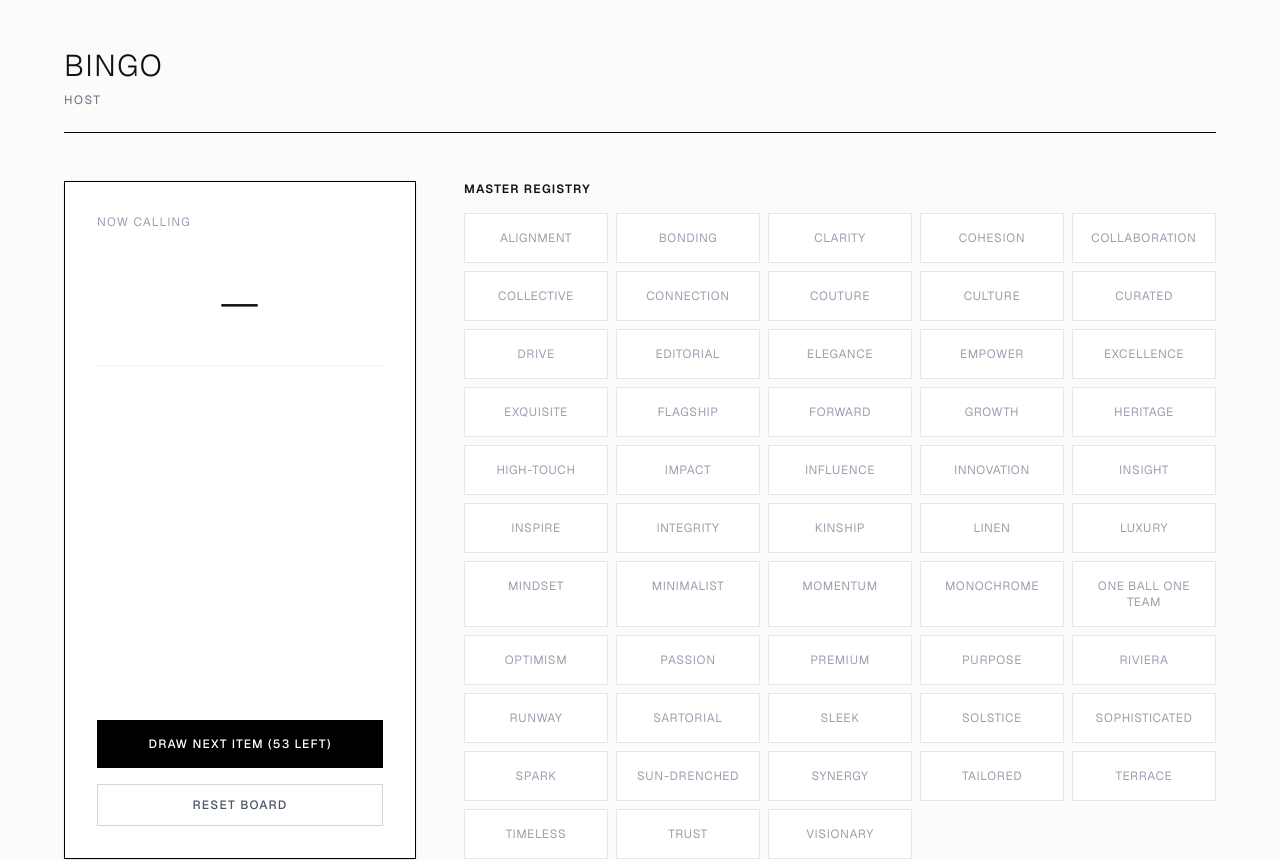
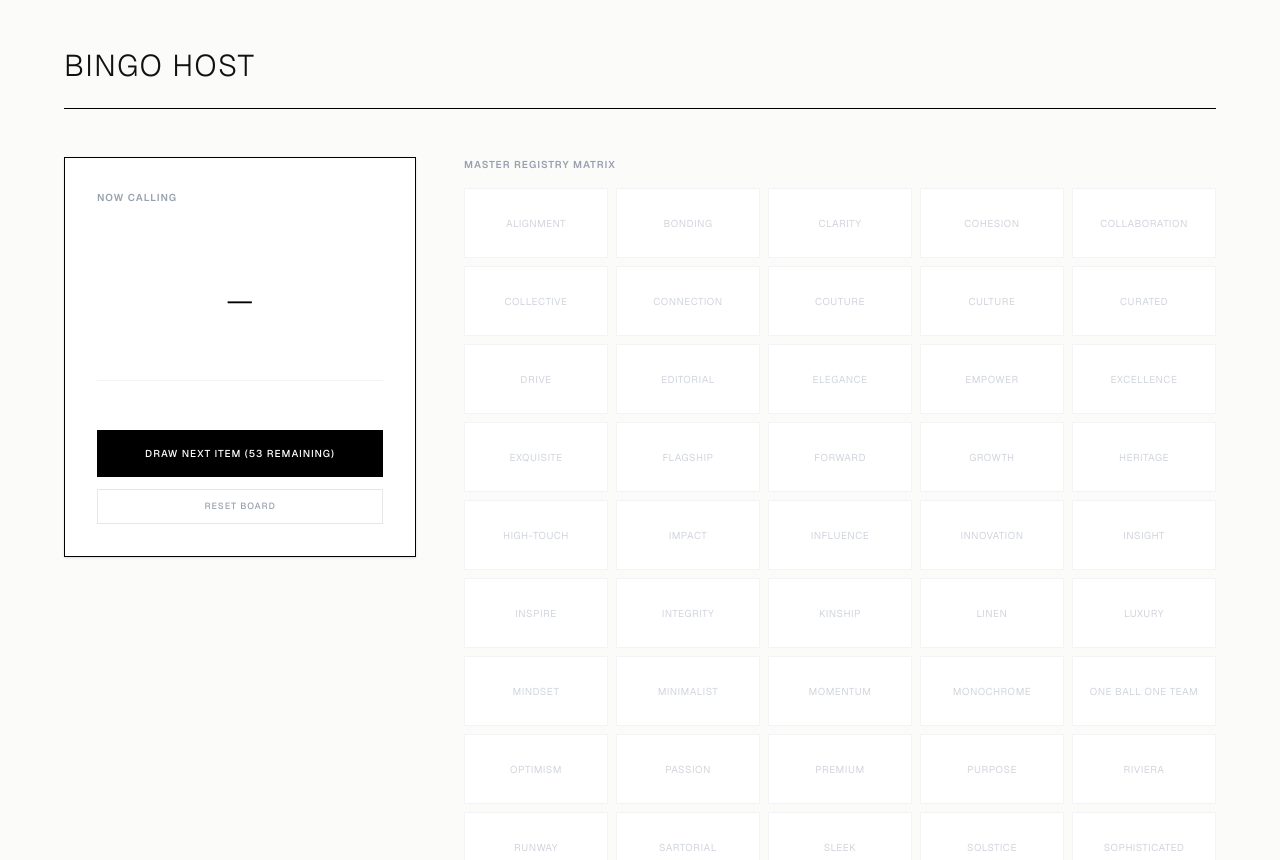
Before and after one commit to hypercubex/bingo, a Next.js app: page /host in a window 1280 px wide. Shown: the top 860 px of the page. Built offline with nearby package versions, Linux system fonts and the light colour scheme.

Commit message:
feature: host page with custom title

```diff
--- a/app/host/page.tsx
+++ b/app/host/page.tsx
@@ -4,16 +4,24 @@ import { useState, useEffect } from "react";
 import rawBingoData from "@/data/items.json";
 import { BingoData } from "@/types/bingo";
 
-// Cast JSON import to our verified type
 const bingoData = rawBingoData as BingoData;
 
 export default function HostPage() {
   const [availablePool, setAvailablePool] = useState<string[]>([]);
   const [calledItems, setCalledItems] = useState<string[]>([]);
   const [currentCall, setCurrentCall] = useState<string | null>(null);
+  const [gameTitle, setGameTitle] = useState<string>("BINGO");
 
   useEffect(() => {
     setAvailablePool(bingoData.items);
+
+    // Parse Title out of URL Hash
+    if (typeof window !== "undefined") {
+      const hash = window.location.hash.replace("#", "");
+      if (hash) {
+        setGameTitle(decodeURIComponent(hash));
+      }
+    }
   }, []);
 
   const drawNumber = (): void => {
@@ -30,7 +38,7 @@ export default function HostPage() {
   };
 
   const resetGame = (): void => {
-    if (confirm("Are you sure you want to reset the game?")) {
+    if (confirm("Are you sure you want to reset the game? This wipes all drawn items.")) {
       setAvailablePool(bingoData.items);
       setCalledItems([]);
       setCurrentCall(null);
@@ -39,53 +47,49 @@ export default function HostPage() {
 
   return (
     <div className="min-h-screen bg-[#FBFBFA] text-[#111111] font-sans antialiased px-6 py-12 md:px-16">
-      {/* Header */}
       <header className="border-b border-black pb-6 mb-12 text-center md:text-left tracking-widest uppercase">
-        <h1 className="text-3xl font-light">BINGO</h1>
-        <p className="text-xs text-gray-500 mt-2">Host</p>
+        <h1 className="text-3xl font-light">{gameTitle} HOST</h1>
       </header>
 
-      <div className="grid grid-cols-1 lg:grid-cols-3 gap-12">
-        {/* Controls & Current Call */}
-        <div className="lg:col-span-1 flex flex-col justify-between border border-black p-8 bg-white shadow-sm">
+      <div className="grid grid-cols-1 lg:grid-cols-3 gap-12 max-w-7xl mx-auto">
+        <div className="lg:col-span-1 flex flex-col justify-between border border-black p-8 bg-white h-[400px] shadow-sm">
           <div>
-            <span className="text-xs uppercase tracking-widest text-gray-400 block mb-2">Now Calling</span>
-            <div className="h-32 flex items-center justify-center border-b border-gray-100 mb-6">
-              <p className="text-4xl font-serif font-semibold tracking-wide text-center">
+            <span className="text-[10px] uppercase tracking-widest text-gray-400 block mb-4 font-semibold">Now Calling</span>
+            <div className="h-40 flex items-center justify-center border-b border-gray-100 mb-6">
+              <p className="text-3xl font-light tracking-wide text-center uppercase text-black">
                 {currentCall || "—"}
               </p>
             </div>
           </div>
 
-          <div className="space-y-4">
+          <div className="space-y-3">
             <button
               onClick={drawNumber}
-              className="w-full bg-black text-white py-4 text-xs uppercase tracking-widest font-medium hover:bg-[#222222] transition-colors duration-300"
+              className="w-full bg-black text-white py-4 text-[10px] uppercase tracking-widest font-medium hover:bg-[#222222] transition-colors duration-300 cursor-pointer"
             >
-              Draw Next Item ({availablePool.length} Left)
+              Draw Next Item ({availablePool.length} Remaining)
             </button>
             <button
               onClick={resetGame}
-              className="w-full border border-gray-300 text-gray-600 py-3 text-xs uppercase tracking-widest font-medium hover:border-black hover:text-black transition-colors duration-300"
+              className="w-full border border-gray-200 text-gray-400 py-2.5 text-[9px] uppercase tracking-widest font-medium hover:border-black hover:text-black transition-colors duration-300 cursor-pointer"
             >
               Reset Board
             </button>
           </div>
         </div>
 
-        {/* Master Board Grid */}
         <div className="lg:col-span-2">
-          <h2 className="text-xs uppercase tracking-widest mb-4 font-semibold">Master Registry</h2>
+          <h2 className="text-[10px] uppercase tracking-widest mb-4 font-semibold text-gray-400">Master Registry Matrix</h2>
           <div className="grid grid-cols-2 sm:grid-cols-3 md:grid-cols-5 gap-2">
             {bingoData.items.map((item, index) => {
               const isCalled = calledItems.includes(item);
               return (
                 <div
                   key={index}
-                  className={`border p-4 text-center text-xs tracking-wider uppercase transition-all duration-500 ${
+                  className={`border p-4 text-center text-[10px] tracking-wider uppercase transition-all duration-500 flex items-center justify-center min-h-[70px] ${
                     isCalled
                       ? "bg-black text-white border-black font-medium"
-                      : "bg-white text-gray-400 border-gray-200"
+                      : "bg-white text-gray-300 border-gray-100"
                   }`}
                 >
                   {item}
```
